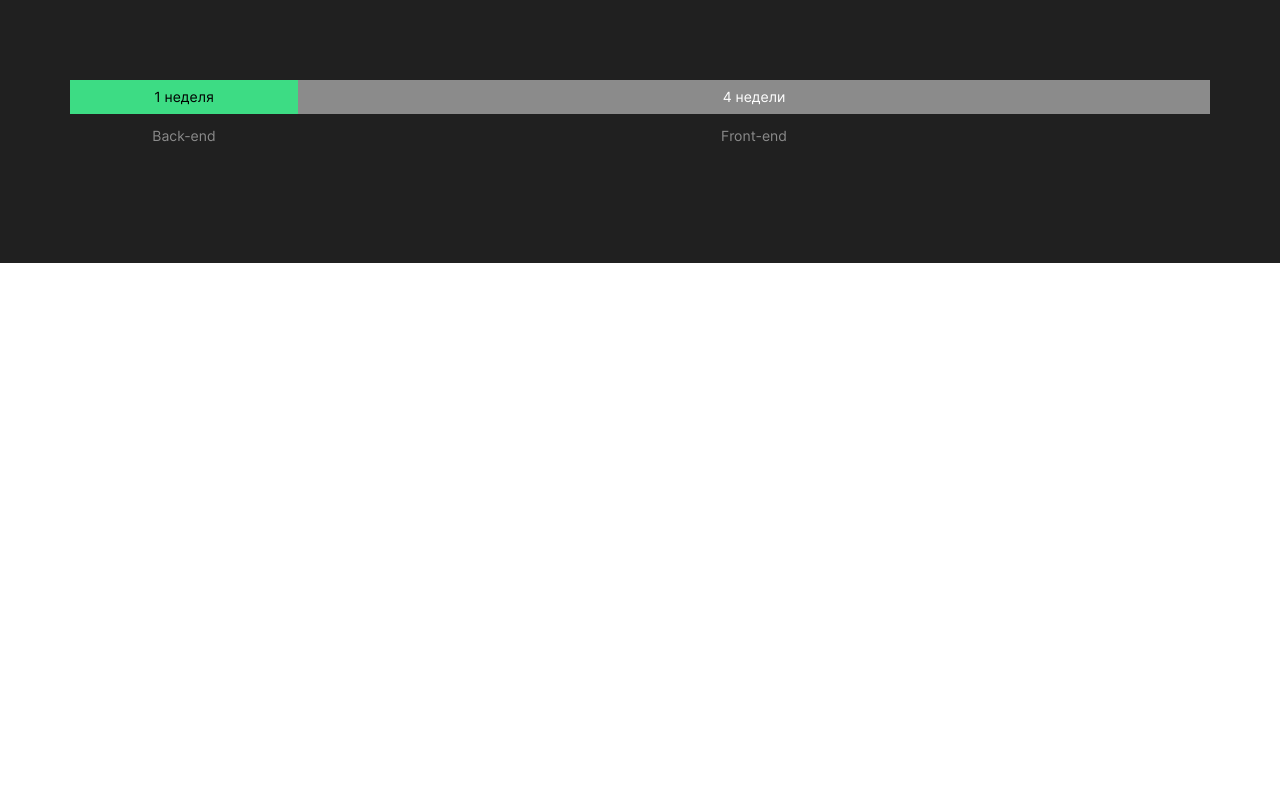
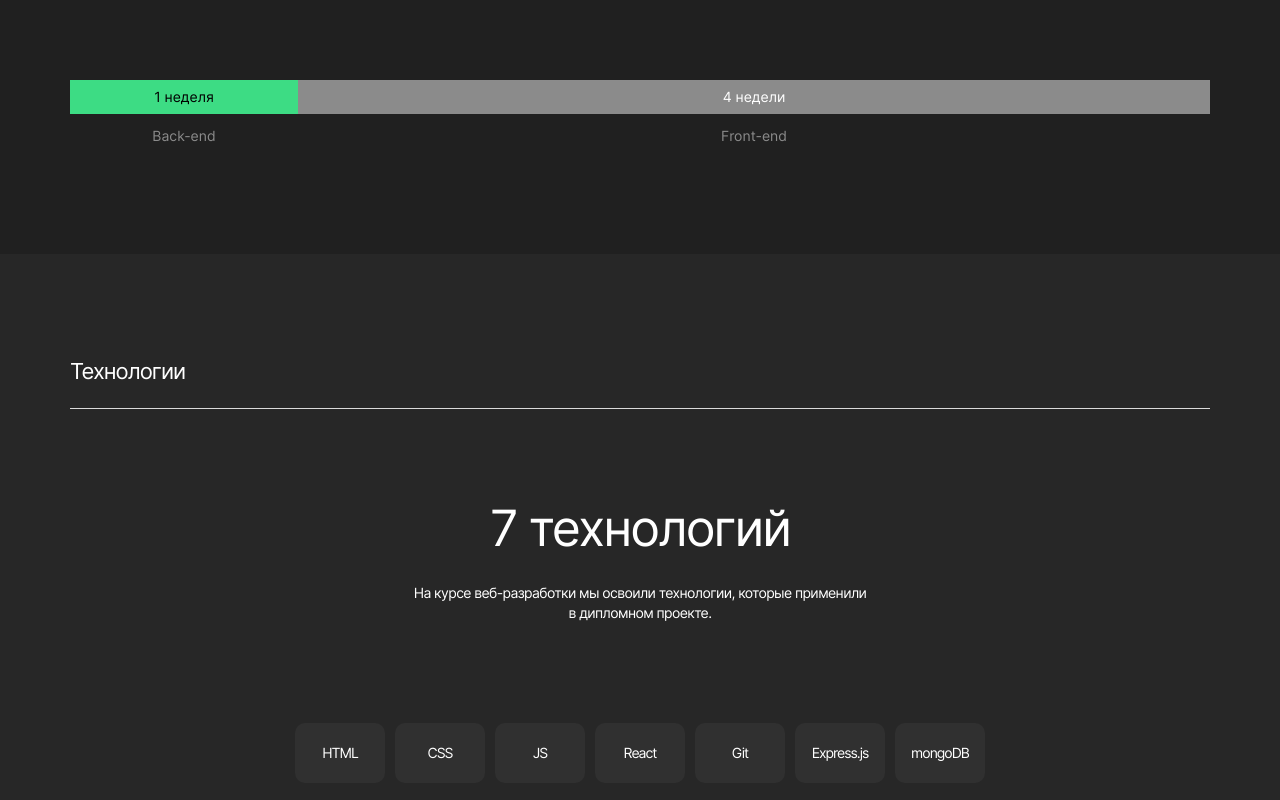
Before and after one commit to Sibisov-Artem/movies-explorer-frontend, a React (Create React App) app: page / in a window 1280 px wide. Shown: the part 1016-1816 px from the top of the page. Before the commit the page ends 1279 px from the top, so only its background shows below. Built offline with nearby package versions, Linux system fonts and the light colour scheme.

Commit message:
feat: выполнить верстку Main - Techs для LANDING`а

```diff
--- a/src/components/AboutProject/AboutProject.css
+++ b/src/components/AboutProject/AboutProject.css
@@ -1,6 +1,6 @@
 .about-project {
   padding-top: 110px;
-  padding-bottom: 110px;
+  padding-bottom: 101px;
 }
 
 .about-project__list {
--- a/src/components/Main/Main.jsx
+++ b/src/components/Main/Main.jsx
@@ -3,6 +3,7 @@ import './Main.css';
 import Promo from '../Promo/Promo';
 import NavTab from '../NavTab/NavTab';
 import AboutProject from '../AboutProject/AboutProject';
+import Techs from '../Techs/Techs';
 
 function Main() {
   return (
@@ -10,6 +11,7 @@ function Main() {
       <Promo />
       <NavTab />
       <AboutProject />
+      <Techs />
     </main>
   );
 }
--- a/src/components/Techs/Techs.css
+++ b/src/components/Techs/Techs.css
@@ -0,0 +1,49 @@
+.techs {
+  padding-top: 105px;
+  background-color: #272727;
+}
+
+.techs__subtitle {
+  margin: 0;
+  font-size: 50px;
+  font-weight: 400;
+  line-height: 58px;
+  text-align: center;
+  letter-spacing: -2px;
+  padding-top: 90px;
+}
+
+.techs__paragraph {
+  font-size: 14px;
+  font-weight: 400;
+  line-height: 20px;
+  letter-spacing: -.6px;
+  margin: 0 auto;
+  padding-top: 26px;
+  text-align: center;
+  max-width: 460px;
+}
+
+.techs__list {
+  margin: 0;
+  list-style: none;
+  display: flex;
+  justify-content: center;
+  align-items: center;
+  flex-wrap: wrap;
+  gap: 10px;
+  padding: 100px 0;
+}
+
+.techs__item {
+  font-size: 14px;
+  font-weight: 400;
+  letter-spacing: -1px;
+  width: 90px;
+  height: 60px;
+  background-color: #303030;
+  display: flex;
+  justify-content: center;
+  align-items: center;
+  border-radius: 10px;
+}
--- a/src/components/Techs/Techs.jsx
+++ b/src/components/Techs/Techs.jsx
@@ -0,0 +1,22 @@
+import './Techs.css'
+
+function Techs() {
+  return (
+    <section className="techs section" id="techs" >
+      <h2 className="section__title">Технологии</h2>
+      <h3 className="techs__subtitle">7 технологий</h3>
+      <p className="techs__paragraph">На курсе веб-разработки мы освоили технологии, которые применили в&nbsp;дипломном проекте.</p>
+      <ul className="techs__list">
+        <li className="techs__item">HTML</li>
+        <li className="techs__item">CSS</li>
+        <li className="techs__item">JS</li>
+        <li className="techs__item">React</li>
+        <li className="techs__item">Git</li>
+        <li className="techs__item">Express.js</li>
+        <li className="techs__item">mongoDB</li>
+      </ul>
+    </section>
+  )
+}
+
+export default Techs;
```
